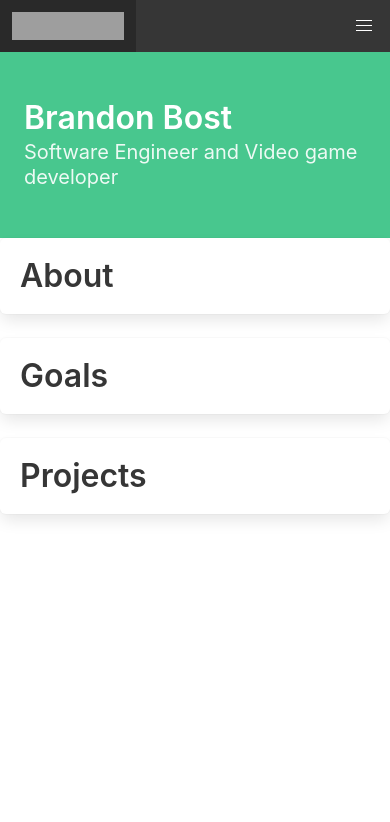
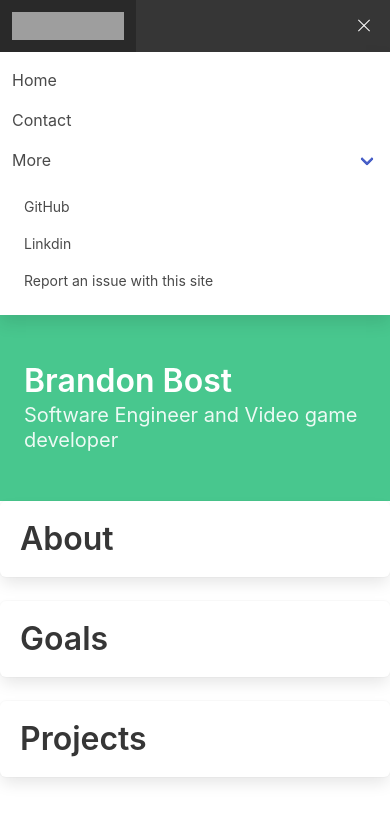
Before and after one commit to Lyndogwin/portfolio, a React (Create React App) app: page / in a window 390 px wide. Both pictures are taken after a click on the button 364 px from the left and 26 px from the top of the page. Shown: the top 822 px of the page. Built offline with nearby package versions, Linux system fonts and the light colour scheme; grey boxes are pictures that could not be loaded.

Commit message:
mobile functionality added

```diff
--- a/src/App.js
+++ b/src/App.js
@@ -10,6 +10,26 @@ import {
 } from "react-router-dom"
 
 class App extends React.Component {
+  state = {
+    active_burger: false,
+    active_sentax: ""
+  }
+
+  expandNav = () => {
+    if (!this.state.active_burger){
+      this.setState({
+        active_sentax: "is-active",
+        active_burger: true
+      });
+    }
+    else{
+      this.setState({
+        active_sentax:"",
+        active_burger:false
+      })
+    }
+  }
+
   render () {
     return (
       <div className="App">
@@ -19,14 +39,20 @@ class App extends React.Component {
               <img src="https://bulma.io/images/bulma-logo.png" width="112" height="28"/>
             </a>
 
-            <a role="button" className="navbar-burger" aria-label="menu" aria-expanded="false" data-target="navbarBasicExample">
+            <a role="button"
+              className={`navbar-burger ${this.state.active_sentax}`}
+              aria-label="menu"
+              aria-expanded="false"
+              data-target="navbarOptions"
+              onClick={this.expandNav}
+            >
               <span aria-hidden="true"></span>
               <span aria-hidden="true"></span>
               <span aria-hidden="true"></span>
             </a>
           </div>
 
-          <div id="navbarOptions" className="navbar-menu">
+          <div id="navbarOptions" className={`navbar-menu ${this.state.active_sentax}`}>
             <div className="navbar-start">
               <a className="navbar-item" href="/">
                 Home
```
